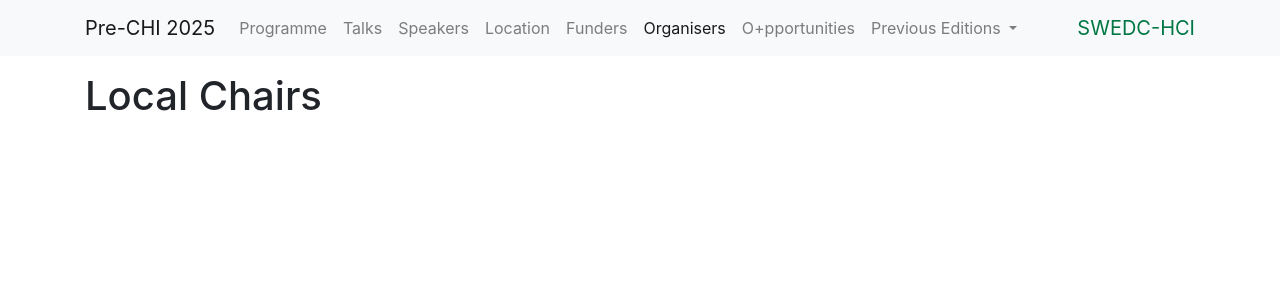
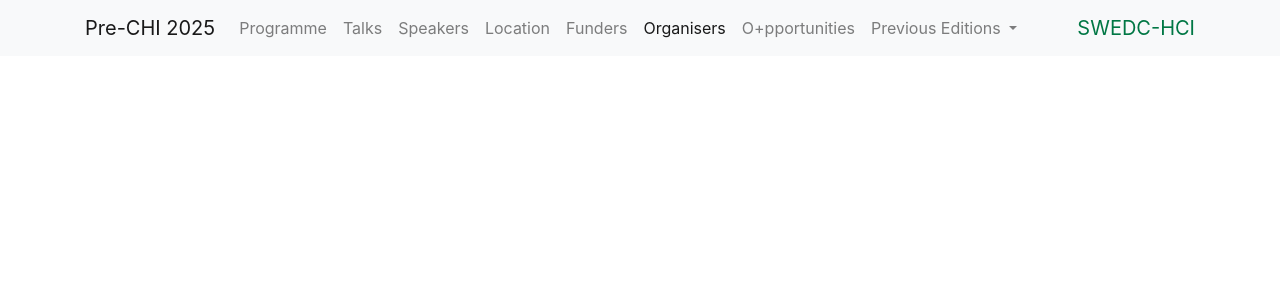
Before and after one commit to South-West-UK-Pre-CHI/South-West-UK-Pre-CHI.github.io, a Jekyll site: the page built from organisers/index.md, in a window 1280 px wide. Shown: the top 300 px of the page. Built offline with Jekyll 4.4.1, drawn with Linux system fonts in a browser that asks for light colours.

Commit message:
Update index.md

```diff
--- a/organisers/index.md
+++ b/organisers/index.md
@@ -1,4 +1,3 @@
 ---
 layout: organisers
 ---
-# Local Chairs
```
